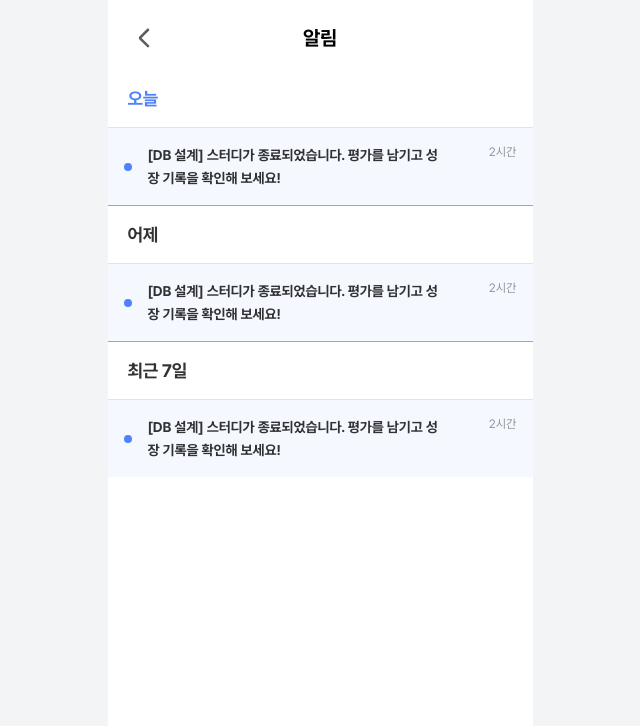
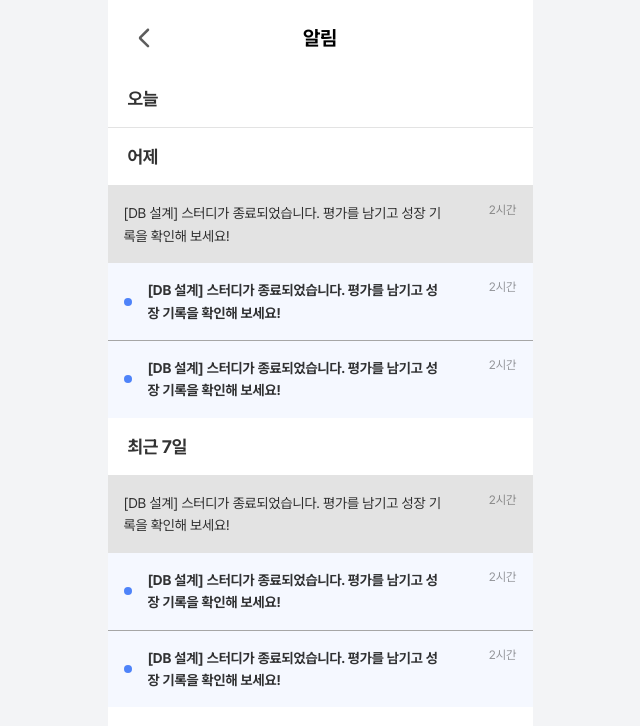
Before and after one commit to UMC9th-NaviK/NaviK-FE, a React (Vite) app: page /notice in a window 1280 px wide. Shown: the top 726 px of the page, without its empty margins (320-960 px from the left). Built offline with nearby package versions, Linux system fonts and the light colour scheme.

Commit message:
#13 [FEAT] 알림 아이템 분기 처리

```diff
--- /dev/null
+++ b/src/components/notification/NoticeSection.tsx
@@ -0,0 +1,36 @@
+import NoticeItem from './NoticeItem';
+
+type NoticeSectionProps = {
+  title: string;
+  notices: Array<{ isRead: boolean; text?: string; time?: string }>;
+};
+
+const NoticeSection = ({ title, notices }: NoticeSectionProps) => {
+  const isToday = title === '오늘';
+
+  return (
+    <div>
+      <div
+        className={`text-heading-18B text-opacity-black-80 border-b-base-200 border-b px-5 pb-4 ${isToday ? 'pt-2.5' : 'pt-4'}`}
+      >
+        {title}
+      </div>
+      {notices.map((notice, index) => {
+        const nextNotice = notices[index + 1];
+        const shouldShowBorder = nextNotice ? notice.isRead === nextNotice.isRead : false;
+
+        return (
+          <NoticeItem
+            key={index}
+            isRead={notice.isRead}
+            text={notice.text}
+            time={notice.time}
+            className={shouldShowBorder ? '' : 'border-b-0!'}
+          />
+        );
+      })}
+    </div>
+  );
+};
+
+export default NoticeSection;
--- a/src/components/notification/SevenDaysNotice.tsx
+++ b/src/components/notification/SevenDaysNotice.tsx
@@ -1,14 +1,15 @@
-import NoticeItem from './NoticeItem';
+import NoticeSection from './NoticeSection';
 
 const SevenDaysNotice = () => {
-  return (
-    <>
-      <div className="text-heading-18B text-opacity-black-80 border-b-base-200 border-b px-5 py-4">
-        최근 7일
-      </div>
-      <NoticeItem />
-    </>
-  );
+  // TODO: 추후 타입 분리 필요
+
+  const notices: Array<{ isRead: boolean; text?: string; time?: string }> = [
+    { isRead: true },
+    { isRead: false },
+    { isRead: false },
+  ];
+
+  return <NoticeSection title="최근 7일" notices={notices} />;
 };
 
 export default SevenDaysNotice;
--- a/src/components/notification/TodayNotice.tsx
+++ b/src/components/notification/TodayNotice.tsx
@@ -1,14 +1,9 @@
-import NoticeItem from './NoticeItem';
+import NoticeSection from './NoticeSection';
 
 const TodayNotice = () => {
-  return (
-    <>
-      <div className="text-heading-18B text-primary-blue-500 border-b-base-200 border-b px-5 pt-2.5 pb-4">
-        오늘
-      </div>
-      <NoticeItem />
-    </>
-  );
+  // TODO: 추후 타입 분리 필요
+  const notices: Array<{ isRead: boolean; text?: string; time?: string }> = [];
+
+  return <NoticeSection title="오늘" notices={notices} />;
 };
-
 export default TodayNotice;
--- a/src/components/notification/YesterdayNotice.tsx
+++ b/src/components/notification/YesterdayNotice.tsx
@@ -1,14 +1,15 @@
-import NoticeItem from './NoticeItem';
+import NoticeSection from './NoticeSection';
 
 const YesterdayNotice = () => {
-  return (
-    <>
-      <div className="text-heading-18B text-opacity-black-80 border-b-base-200 border-b px-5 py-4">
-        어제
-      </div>
-      <NoticeItem />
-    </>
-  );
+  // TODO: 추후 타입 분리 필요
+
+  const notices: Array<{ isRead: boolean; text?: string; time?: string }> = [
+    { isRead: true },
+    { isRead: false },
+    { isRead: false },
+  ];
+
+  return <NoticeSection title="어제" notices={notices} />;
 };
 
 export default YesterdayNotice;
--- a/src/pages/home/NoticePage.tsx
+++ b/src/pages/home/NoticePage.tsx
@@ -7,6 +7,7 @@ const NoticePage = () => {
   return (
     <>
       <BackHeader title="알림" />
+      {/* TODO: 서버 데이터 구조에 따라 변경 예정 */}
       <TodayNotice />
       <YesterdayNotice />
       <SevenDaysNotice />
```
